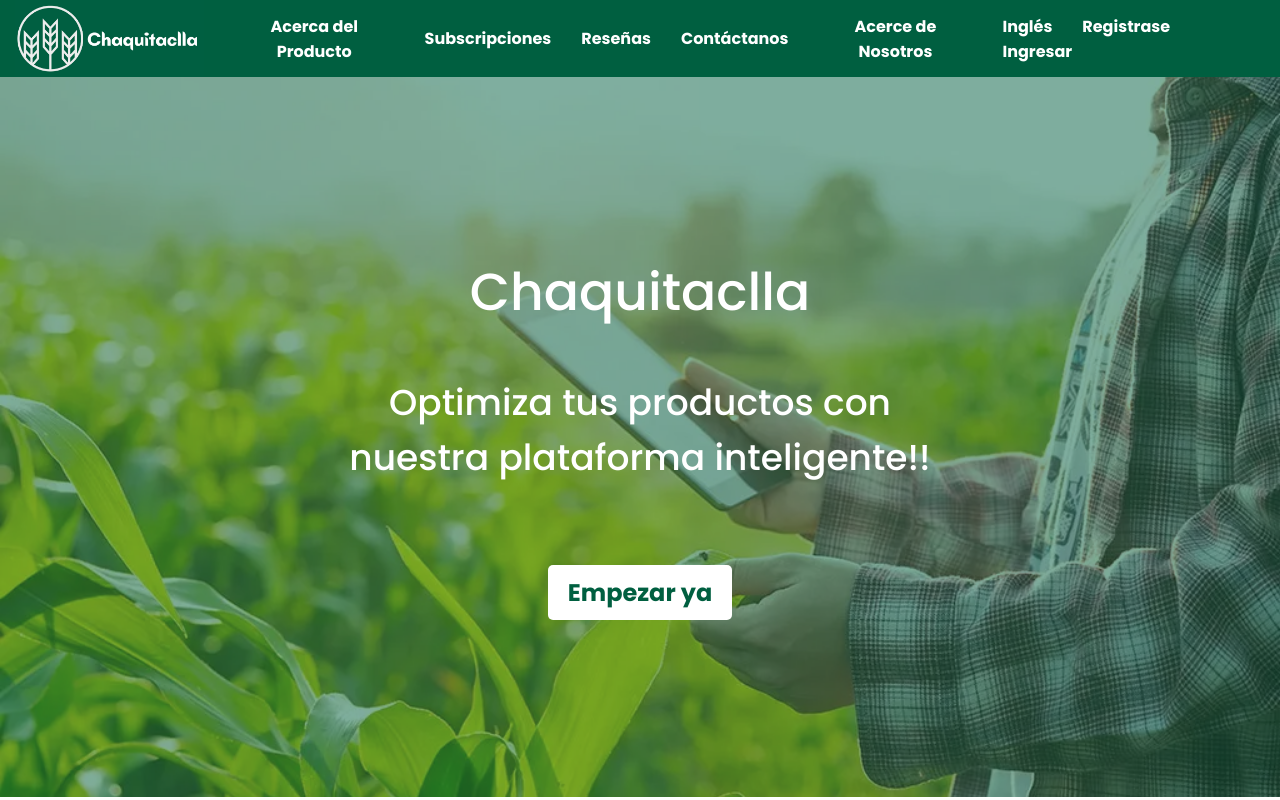
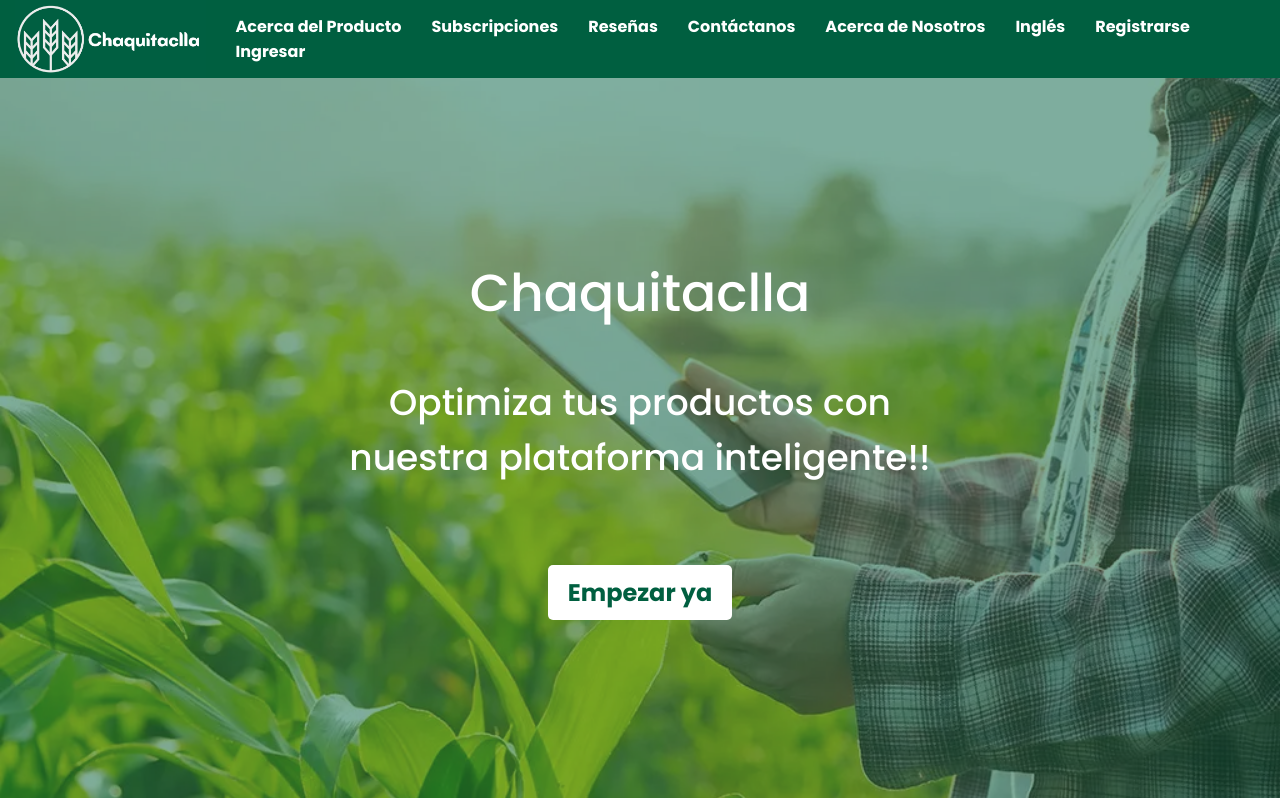
Before and after one commit to TSW202502/Chaquitaclla_LandingPage, a plain HTML site: page index-es.html in a window 1280 px wide. Shown: the top 800 px of the page. Drawn offline with Linux system fonts and the light colour scheme.

Commit message:
feat: restructure navigation for improved accessibility and responsiveness at spanish version

```diff
--- a/index-es.html
+++ b/index-es.html
@@ -13,22 +13,24 @@
 </head>
 <body>
     <nav>
-        <div class="left">
-            <a href="#home" class="logo">
-                <img src="images/ChaquitacllaLogo.jpeg" alt="Logo">
-            </a>
-            <a href="#about-product">Acerca del Producto</a>
-            <a href="#subscriptions">Subscripciones</a>
-            <a href="#reviews">Reseñas</a>
-            <a href="#contact-us">Contáctanos</a>
-            <a href="#about-us">Acerce de Nosotros</a>
+        <a href="#home" class="logo">
+            <img src="images/ChaquitacllaLogo.jpeg" alt="Logo">
+        </a>
+        <div class="nav-menu" id="navMenu">
+            <a href="#about-product" class="nav-link">Acerca del Producto</a>
+            <a href="#subscriptions" class="nav-link">Subscripciones</a>
+            <a href="#reviews" class="nav-link">Reseñas</a>
+            <a href="#contact-us" class="nav-link">Contáctanos</a>
+            <a href="#about-us" class="nav-link">Acerca de Nosotros</a>
+            <a href="index.html" class="nav-link">Inglés</a>
+            <a href="src/ingreso/sign-up-es.html" class="nav-link">Registrarse</a>
+            <a href="src/ingreso/log-in-es.html" class="nav-link">Ingresar</a>
         </div>
-
-        <div class="right">
-            <a href="index.html">Inglés</a>
-            <a href="src/ingreso/sign-up-es.html">Registrase</a>
-            <a href="src/ingreso/log-in-es.html">Ingresar</a>
-        </div>
+        <button class="hamburger" id="hamburgerBtn" aria-label="Abrir menú">
+            <span></span>
+            <span></span>
+            <span></span>
+        </button>
     </nav>
 
     <section id="home">
```
